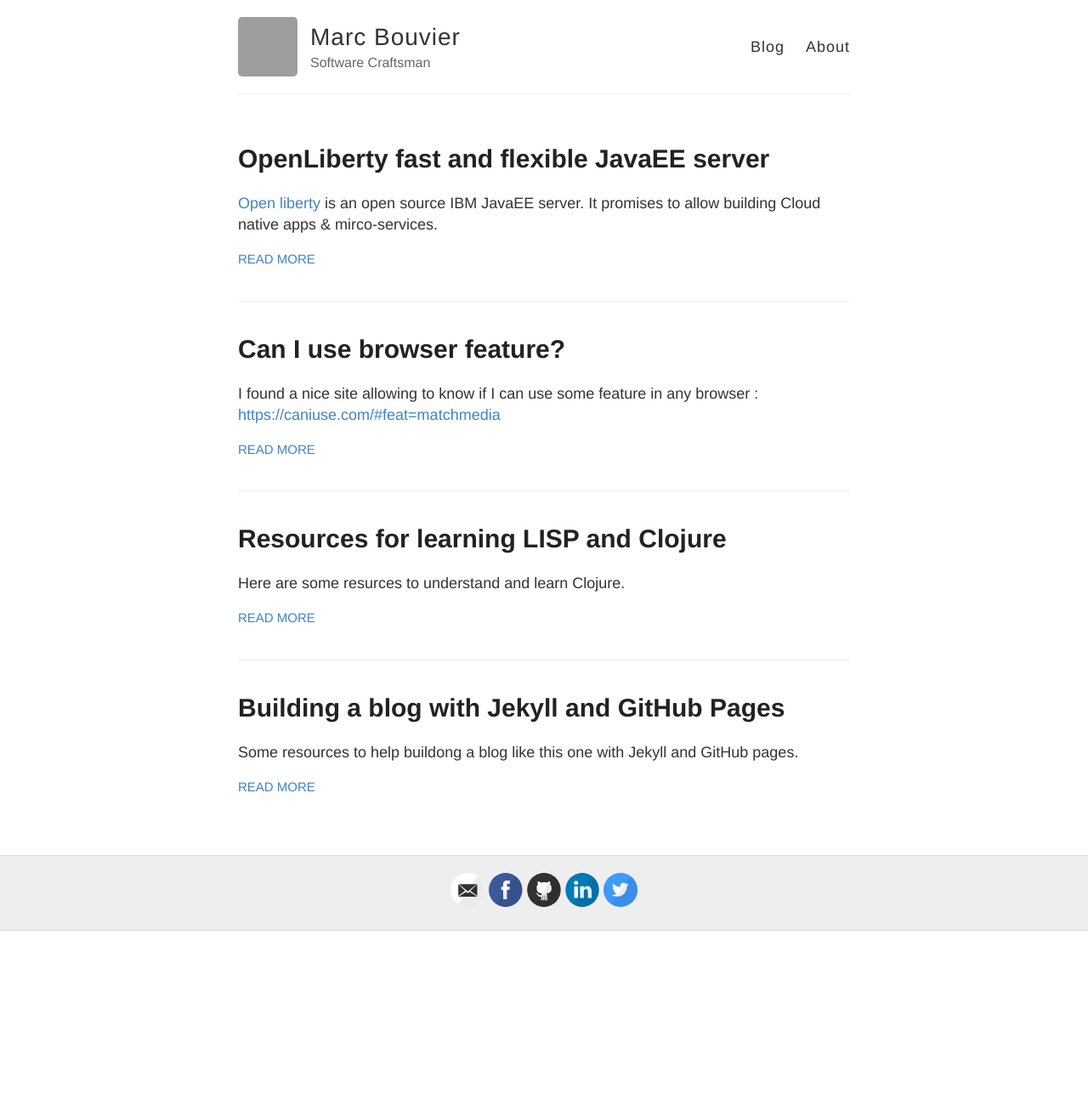
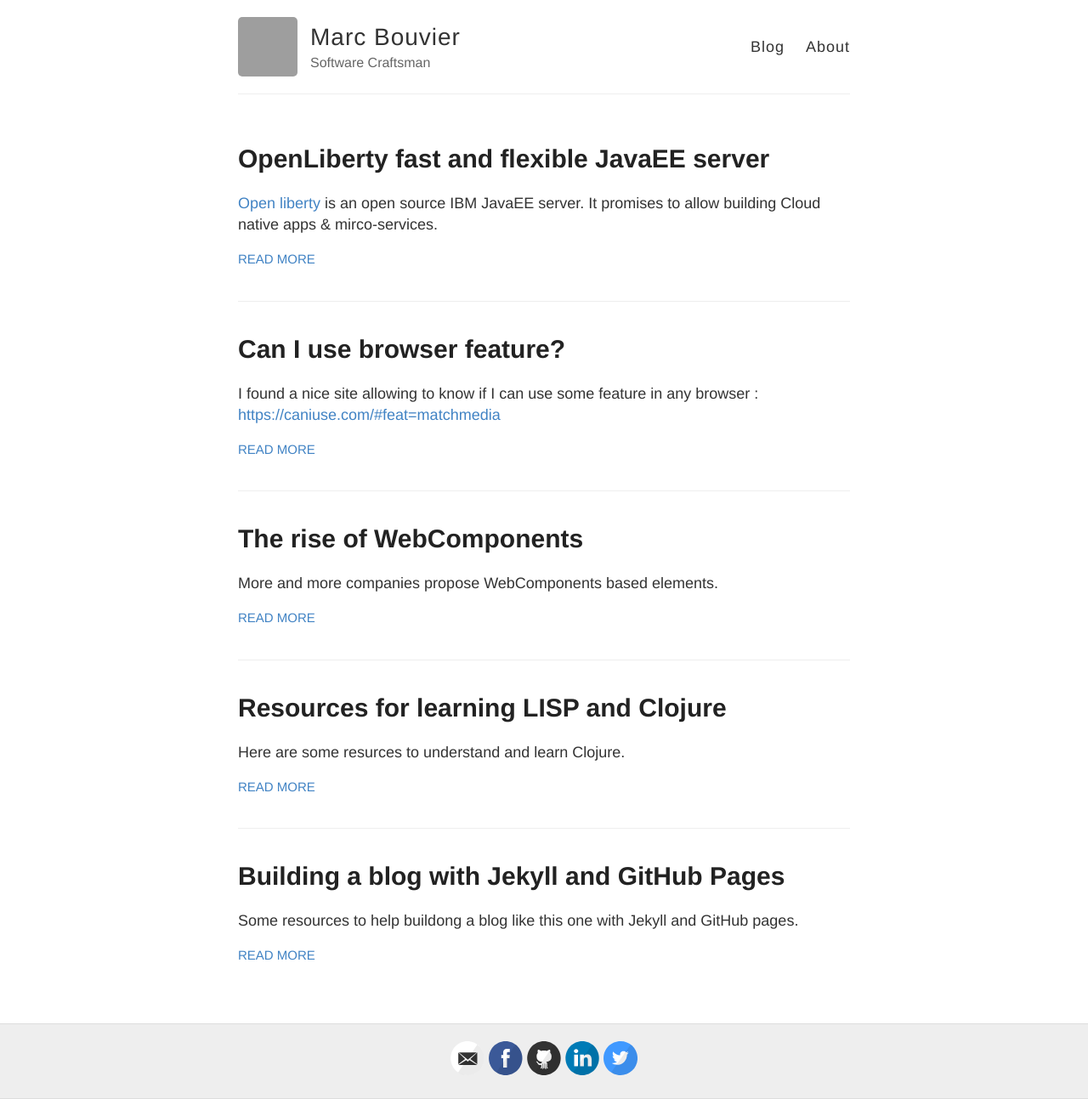
Before and after one commit to marc-bouvier/marc-bouvier.github.io, a Jekyll site: the page built from index.html, in a window 1280 px wide. Shown: the whole page at 85% size. Built offline with Jekyll 4.4.1, drawn with Linux system fonts in a browser that asks for light colours; before the commit the page ends 1095 px from its top, so only the background shows below that; grey boxes are pictures that could not be loaded.

Commit message:
Update 2018-01-30-WebComponents-PrimeElements.md

```diff
--- a/_posts/2018-01-30-WebComponents-PrimeElements.md
+++ b/_posts/2018-01-30-WebComponents-PrimeElements.md
@@ -3,8 +3,10 @@
 date: 2018-01-30
 title: "The rise of WebComponents"
 tags: "WebComponents"
-published: false
 ---
+More and more companies propose WebComponents based elements.
 
-https://www.primefaces.org/primeui/#primeelements
-[2018 Prediciton from Adam Bien](http://adambien.blog/roller/abien/entry/2018_predictions) : "Raise of WebComponents (v1): Custom Elements, Shadow DOM together with ES 6 are a viable alternative to JavaScript frameworks. The longer you wait, the leaner your application becomes."
+- [Vaadin Elements](https://vaadin.com/elements)
+- [PrimeElements](https://www.primefaces.org/primeui/#primeelements)
+
+[2018 Predicton from Adam Bien](http://adambien.blog/roller/abien/entry/2018_predictions) : "Raise of WebComponents (v1): Custom Elements, Shadow DOM together with ES 6 are a viable alternative to JavaScript frameworks. The longer you wait, the leaner your application becomes."
```
